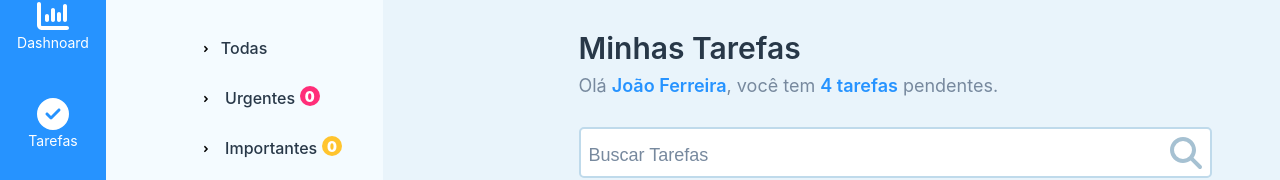
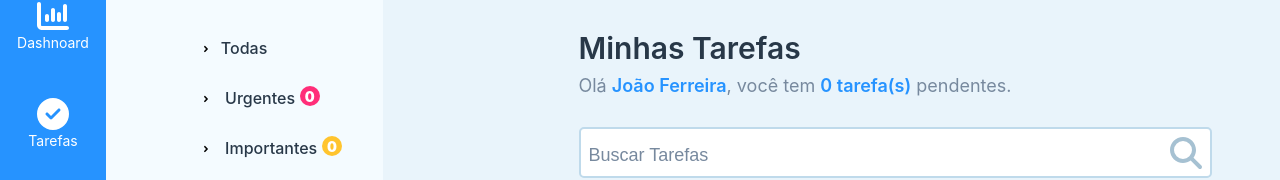
Before and after one commit to joaofds/tasks-vue, a Vue app: page /dashboard in a window 1280 px wide. Shown: the part 284-464 px from the top of the page. Built offline with nearby package versions, Linux system fonts and the light colour scheme.

Commit message:
mantem storage atualizado

```diff
--- a/src/components/task/Task.vue
+++ b/src/components/task/Task.vue
@@ -12,12 +12,15 @@ export default {
         }
     },
     methods: {
+        // mostra modal para edição
         showModalEdit(task) {
             Bus.$emit('showModaledit', task)
         },
+        // mostra modal para deleção.
         showModalDelete(task) {
             Bus.$emit('showModalDelete', task)
         },
+        // emit para estado da task de acordo com o checkbox.
         emitTaskPendingState(task) {
             Bus.$emit('toggleTaskState', task)
         }
--- a/src/components/task/Tasks.vue
+++ b/src/components/task/Tasks.vue
@@ -10,6 +10,7 @@ export default {
         tasks: { type: Array, required: true }
     },
     watch: {
+        // passa valor do input pelo bus.
         searchValue(value) {
             Bus.$emit('searchValue', value)
         }
@@ -41,6 +42,16 @@ export default {
             let total = 0
             this.tasks.filter(task => {
                 if(task.category == 2) {
+                    total++
+                }
+            })
+            return total
+        },
+        // contagem de tasks pendentes.
+        taskCountPending() {
+            let total = 0
+            this.tasks.filter(task => {
+                if(task.pending) {
                     total++
                 }
             })
@@ -82,7 +93,7 @@ export default {
         <div class="right-content">
             <div class="info-text">
                 <h1>Minhas Tarefas</h1>
-                <p>Olá <span>João Ferreira</span>, você tem <span>4 tarefas</span> pendentes.</p>
+                <p>Olá <span>João Ferreira</span>, você tem <span>{{ taskCountPending }} tarefa(s)</span> pendentes.</p>
                 <div class="search-content">
                     <font-awesome-icon icon="search" />
                     <input
--- a/src/views/DashboardView.vue
+++ b/src/views/DashboardView.vue
@@ -10,15 +10,6 @@ export default {
     name: 'DashboardView',
     components: { Header, SideNav, Tasks, ModalCreate, ModalDelete },
     created() {
-        // tasks
-        this.tasks = [
-            { name: 'Planejar desenvolvimento do app.', description: '', category: '1', pending: false },
-            { name: 'Criar peojeto e configurar pacotes.', category: '2', pending: false },
-            { name: 'Montar telas HTML/CSS.', category: '2', pending: false },
-            { name: 'Separar componentes.', pending: false },
-            { name: 'Fazer a lógica javascript dos componentes.', pending: false }
-        ]
-
         // busca tasks json no storage e atribui ao array de tasks do vue.
         const tasks = localStorage.getItem('tasks')
         this.tasks = JSON.parse(tasks) || []
@@ -60,7 +51,7 @@ export default {
     watch: {
         // monitora this.tasks para manter o localStorage atualizado.
         tasks() {
-            localStorage.setItem('tasks', JSON.stringify(this.tasks))
+            this.updateStorage()
         }
     },
     data() {
@@ -97,8 +88,17 @@ export default {
             this.modalDeleteVisible = false
         },
         taskToggleState(task) {
-            const index = this.tasks.indexOf(task)
-            this.tasks[index].pending = !this.tasks[index].pending
+            if(task) {
+                const index = this.tasks.indexOf(task)
+                this.tasks[index].pending = !this.tasks[index].pending
+            }
+
+            // para manter storage atualizado
+            this.updateStorage()
+        },
+        updateStorage() {
+            localStorage.removeItem("tasks");
+            localStorage.setItem('tasks', JSON.stringify(this.tasks))
         }
     },
     computed: {
--- a/src/views/LoginView.vue
+++ b/src/views/LoginView.vue
@@ -4,6 +4,21 @@
             return {
                 username: 'user@example.com',
                 password: '123456'
+            }
+        },
+        created() {
+            let storage = localStorage.getItem('tasks')
+            if(!storage) {
+                // tasks
+                let tasks = [
+                    { name: 'Planejar desenvolvimento do app.', description: '', category: '1', pending: false },
+                    { name: 'Criar peojeto e configurar pacotes.', category: '2', pending: false },
+                    { name: 'Montar telas HTML/CSS.', category: '2', pending: false },
+                    { name: 'Separar componentes.', pending: false },
+                    { name: 'Fazer a lógica javascript dos componentes.', pending: false }
+                ]
+
+                localStorage.setItem('tasks', JSON.stringify(tasks))
             }
         },
         methods: {
```
